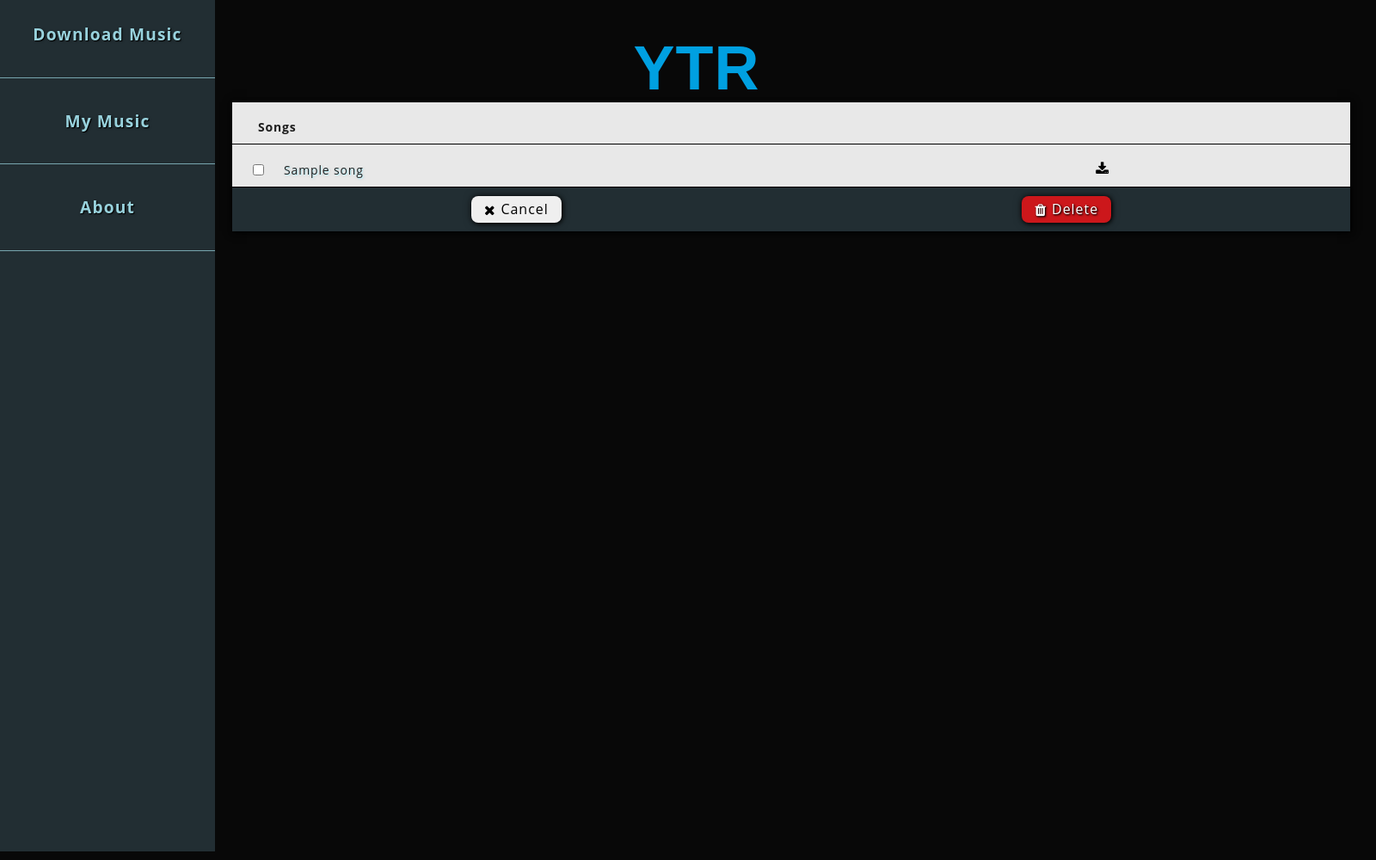
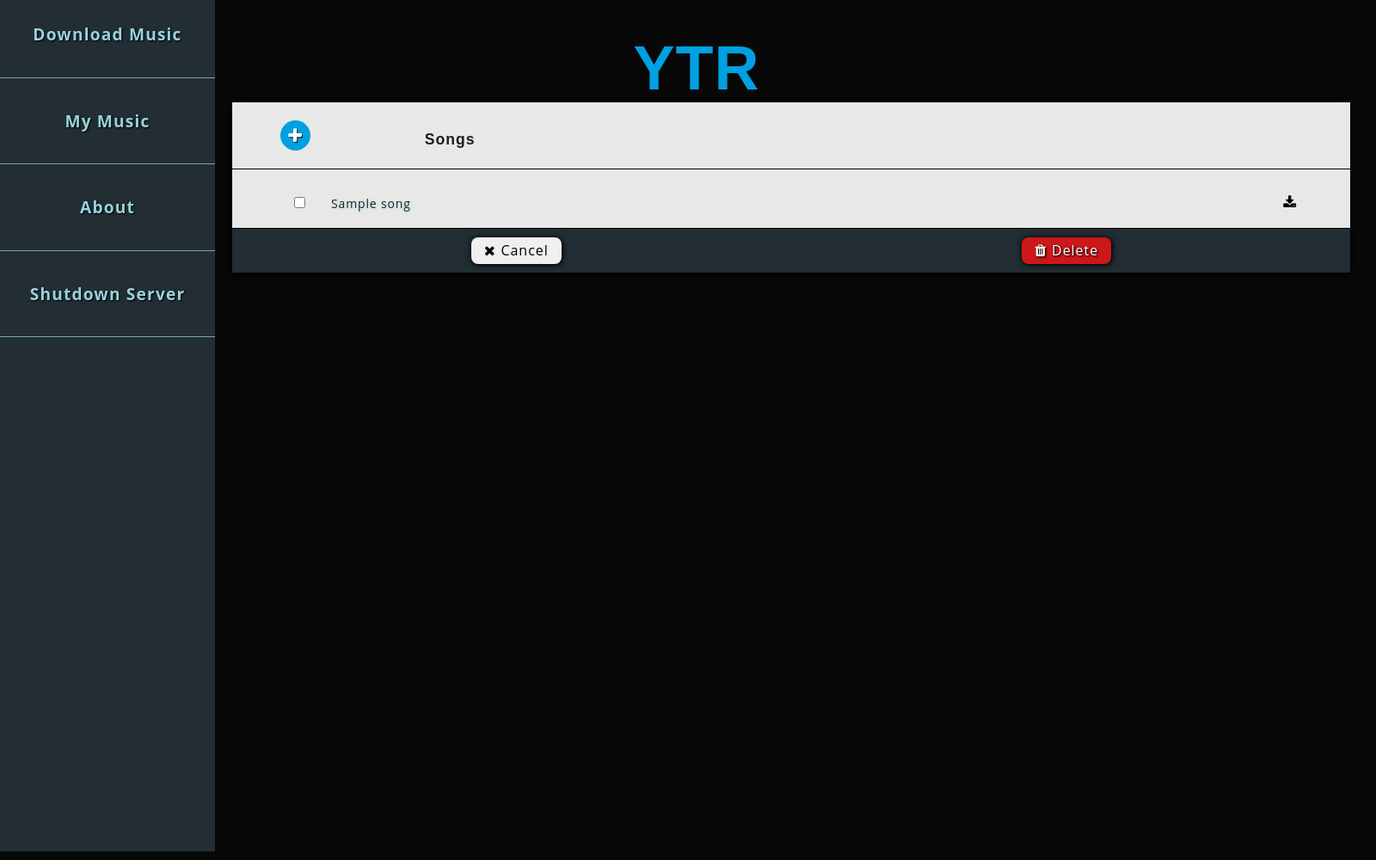
Before and after one commit to NotMyRealNameHahaha/Flask-YtDl, a Flask app: template YTR/templates/base_download.html in a window 1600 px wide. Shown: the whole page at 86% size. Run offline with Flask 2, Linux system fonts and the light colour scheme; the template is opened without the code that fills it: values that come from a table or form of the project are taken from there, most other values are stand-ins (such as "Sample title", 1, 10 or a date in 2020); some web fonts are replaced.

Commit message:
Extend 'my music' functionality

```diff
--- a/YTR/models.py
+++ b/YTR/models.py
@@ -44,16 +44,12 @@ class CrudMethod(object):
         # vid_name = request.form
         # vid_name == { "parse.quote(name_of_my_song)": "on", "parse.quote(other_song)": "on"}
         # First, remove "csrf_token" from vid_name
-        try:
-            del vid_name["csrf_token"]
-        except KeyError:
-            pass
         rihanna = os.path.join(os.getcwd(), self.which_dir)
         # Loop the music_dir
         for ind in os.listdir(rihanna):
             for url_key in vid_name.keys():
                 # print(url_key)
-                if ind == parse.unquote(url_key):
+                if ind == parse.unquote(url_key) and ("csrf_token" not in url_key):
                     try:
                         delete_video = os.path.join(rihanna, ind)
                         # print(delete_video)
--- a/YTR/static/css/YTR.css
+++ b/YTR/static/css/YTR.css
@@ -91,7 +91,7 @@ p, a, span { letter-spacing: 0.06em;}
 
 /* Download Music Page -> Button to show more input fields */
 .main form .show_all
-,.main form .downloader{
+,.main form .downloader {
     position: relative;
 
     justify-content: center;
@@ -217,6 +217,10 @@ p, a, span { letter-spacing: 0.06em;}
 ==================================================*/
 form.f-output { display: inherit;  }
 
+.musica {
+    padding-bottom: 100px;
+}
+
 .music_dir {
     width: 1300px; max-width: 100%;
     height: auto;
@@ -227,6 +231,10 @@ form.f-output { display: inherit;  }
 
     background: #e8e8e8;
     color: #1e1e1e;
+}
+
+.music_dir input[type=checkbox], .music_dir input[type=radio] {
+    margin: auto 10px;
 }
 
 /* Container for each "row" of input */
@@ -246,7 +254,7 @@ form.f-output { display: inherit;  }
     display: flex; flex-wrap: wrap;
     justify-content: flex-start;
     align-content: flex-end;
-    float: left;
+    /*float: left;*/
     padding: 20px 20px 10px 20px;
 
     font: inherit;
@@ -255,24 +263,38 @@ form.f-output { display: inherit;  }
 
 
 /* Music dir headers */
+.music_dir .h-row {
+    position: relative;
+    display: flex;
+    align-content: center;
+}
 .music_dir .song-h {
     font-size: 110%;
 }
+/* Song row */
+.music_dir .song-row { padding: 10px;}
 /* Date Modified text
    && Song link text */
-.music_dir .sd-c p, .music_dir .sd-c p a {
+.music_dir .sd-c h2,
+.music_dir .sd-c p a {
     font: inherit;
     text-decoration: none;
     color: inherit;
-    text-align: left;
+    padding: 0;
+}
+
+.music_dir .sd-c h2 {
+    font-family: robot, sans-serif;
     padding: 0;
 
-    font-size: 14px;
+}
+.music_dir .sd-c p a, .music_dir .sd-c p {
     width: 90%;
-    letter-spacing: 0.06em;
     margin: auto auto 0 10px;
     float: left;
-
+    text-align: left;
+    font-size: 14px;
+    letter-spacing: 0.06em;
 }
 
 /* Style the checkbox Labels (make them disappear */
@@ -318,6 +340,58 @@ form.f-output { display: inherit;  }
     background: #cc171b;
     color: white;
     text-shadow: 1px 1px 2px black, 1px 1px 3px rgba(0, 0, 0, 0.5);
+}
+
+
+/* Music_dir -> (de)select all button container */
+.main form .show_all
+,.main form .downloader {
+    position: relative;
+
+    justify-content: center;
+    align-content: center;
+    background: #00a0e1;
+    color: white;
+    text-shadow: 1px 1px black;
+
+    border-radius: 50%;
+    padding: 5px; text-align: center;
+}
+.main form .show_all {
+    width: 45px;
+    height: 45px;
+    display: flex;
+    margin: auto auto auto 20%;
+    font-size: 30px;
+}
+.main .c_selectall {
+    width: 35px; height: 35px;
+    /*background: #00a0e1;*/
+    display: inline-flex;
+    justify-content: center;
+    align-content: center;
+
+    margin: auto;
+    font-size: 20px;
+    text-shadow: 1px 1px black;
+    color: #ffffff;
+    border-radius: 50%;
+    animation-name: animate_select;
+    animation-duration: 8s;
+}
+.main .c_selectall.selected {
+    background: #00a0e1;
+}
+.main .c_selectall.deselected {
+    background: #cc171b;
+}
+.main .c_selectall .fa { margin: auto;}
+
+.main .c_selectall:active, .main .c_selectall.clicked {
+    box-shadow: 1px 1px 4px rgba(0,0,0,0.7), 0 0 12px rgba(0,0,0,0.1),
+                0 0 rgba(255, 255, 255, 0.6) inset;
+    background: #006994;
+
 }
 
 
--- a/YTR/templates/base.html
+++ b/YTR/templates/base.html
@@ -33,6 +33,12 @@
                 <p class="t-gb">About</p>
             </div>
         </a>
+    {# Shutdown server #}
+        <a href="{{ url_for('byeserver') }}">
+            <div class="flex c-center">
+                <p class="t-gb">Shutdown Server</p>
+            </div>
+        </a>
     </div>
 
 
--- a/YTR/templates/base_download.html
+++ b/YTR/templates/base_download.html
@@ -7,23 +7,26 @@
 {# Body #}
 {% block bod %}
 
-    <div class="main">
+    <div class="main musica">
 
 {#  -----  File Output ---------- #}
-<form class="f-output" action="{{ url_for('songs') }}" method="POST">
+<form id="delete_form" class="f-output" action="{{ url_for('songs') }}" method="POST">
+        {{ song_form.csrf_token }}
         <div class="music_dir s-near">
         {#  --  Headers -- #}
-            <div class="row">
+            <div class="row h-row">
+                <div id="selectallb" class="c_selectall selected">
+                    <span class="fa fa-plus"></span>
+                </div>
                 <div class="cd-eight cm-eight sd-c song-h">
-                    <p><b>Songs</b></p>
+                    <h2><b>Songs</b></h2>
                 </div>
             </div>
 
             {% for song in songs %}
-                <div class="row">
-                    <div class="cd-eight cm-eight sd-c">
+                <div class="row song-row">
+                    <div class="cd-ninefive cm-ninefive sd-c">
                         <label for="{{ song['id'] }}"></label>
-                        {{ song_form.csrf_token }}
                         <input name="{{ song['id'] }}" id="{{ song['id'] }}" type="checkbox">
                         <p>
                             <a href="{{ song['url'] }}"
@@ -44,7 +47,7 @@
                 <span class="fa fa-close"></span>
                 <span>Cancel</span>
             </button>
-            <button type="submit" class="bt s-near del-btn">
+            <button id="deleter" type="submit" class="bt s-near del-btn">
                 <span class="fa fa-trash"></span>
                 <span>Delete</span>
             </button>
--- a/YTR/views.py
+++ b/YTR/views.py
@@ -105,6 +105,8 @@ def songs():
     song_list = this_dir.songdir()
     if request.method == 'POST':
         # song_names = (x['id'] for x in song_list)
+        # print(request.form)
+        # print(dict(request.form))
         this_dir.byevideo(request.form)
         return redirect(url_for('songs'))
     return render_template('base_download.html',
```
Also changed, not shown: YTR/static/js/ookillem.js (+61 -20 lines), runserver.py (line endings or trailing spaces).
